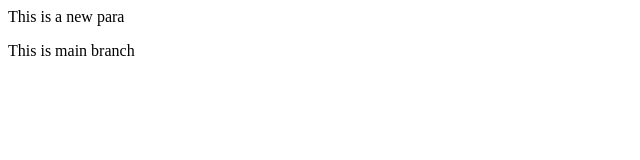
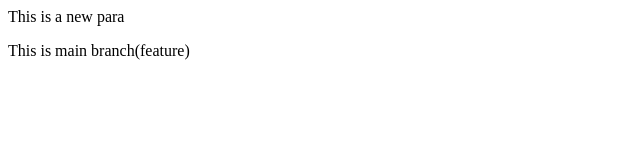
Before and after one commit to HemantKumawat1729/NewLocalrepo, a plain HTML site: page index.html in a window 1280 px wide. Shown: the full height of the page, 0-640 px from the left. Drawn offline with Linux system fonts and the light colour scheme.

Commit message:
added feature keyword in para

```diff
--- a/index.html
+++ b/index.html
@@ -1,2 +1,2 @@
 <p>This is a new para</p>
-<p>This is main branch</p>
+<p>This is main branch(feature)</p>
```
